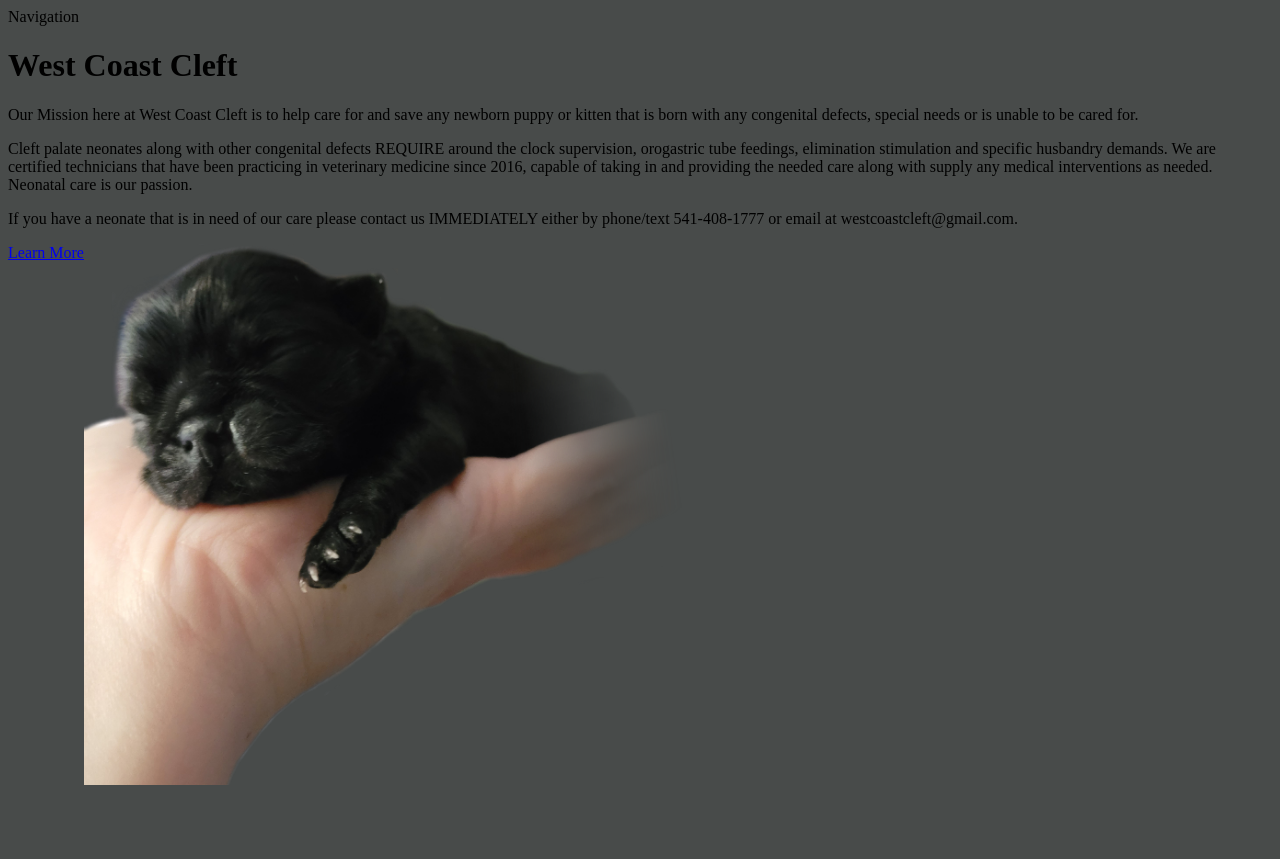
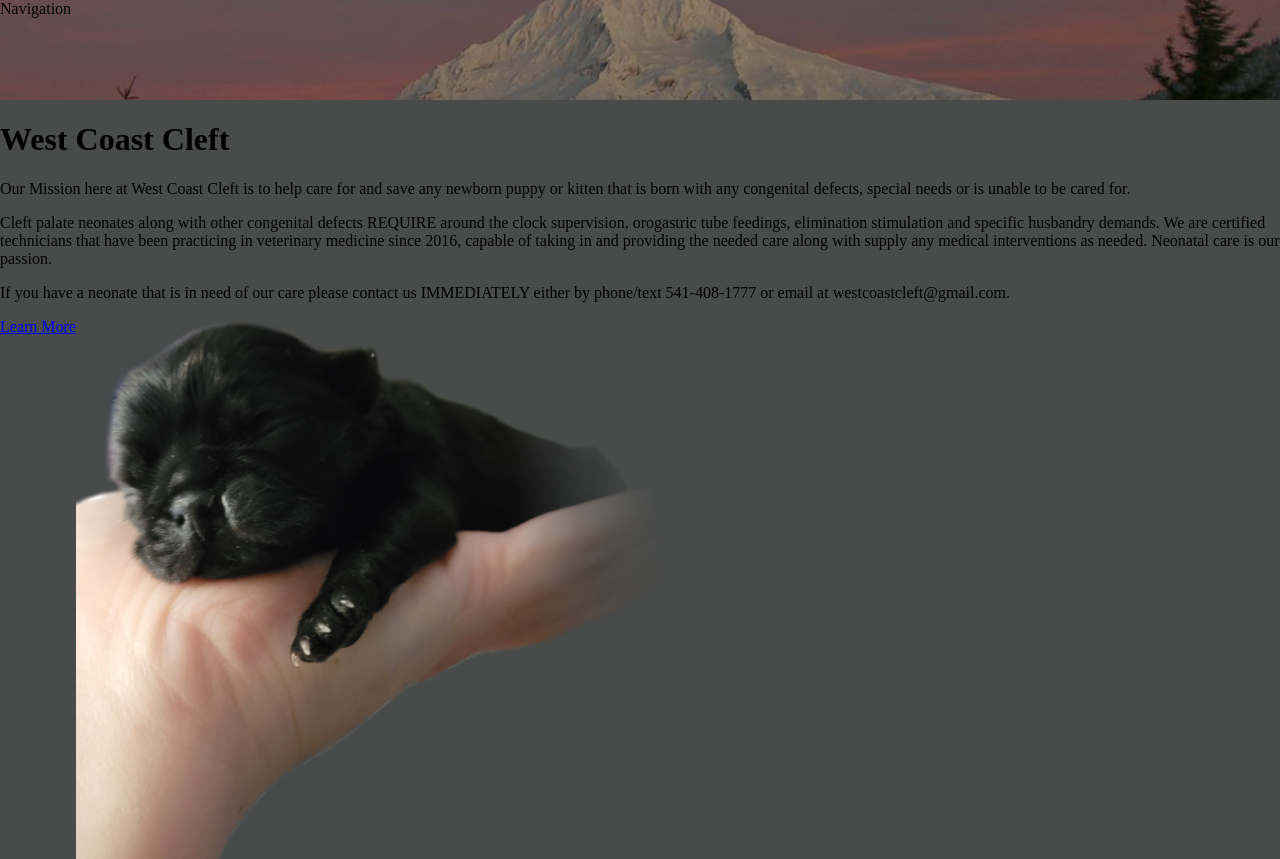
Before and after one commit to cburnjohnson/west-coast-cleft, a Gatsby site: page / in a window 1280 px wide. Before the commit the page ends 800 px from the top, so only its background shows below. Built offline with nearby package versions, Linux system fonts and the light colour scheme; Gatsby itself is replaced by a stand-in of ours.

Commit message:
navbar overlay

```diff
--- a/src/components/layout/Navbar.js
+++ b/src/components/layout/Navbar.js
@@ -1,7 +1,11 @@
 import React from 'react';
 
 function Navbar() {
-  return <div>Navigation</div>;
+  return (
+    <div className="navbar">
+      <div className="navbar-layer"></div>Navigation
+    </div>
+  );
 }
 
 export default Navbar;
--- a/src/styles/main.scss
+++ b/src/styles/main.scss
@@ -6,5 +6,25 @@
 
 // Base styling
 body {
+  margin: 0;
+  padding: 0;
+  box-sizing: border-box;
   background-color: $primary-bg;
 }
+
+// Navbar Styling
+.navbar {
+  min-height: 100px;
+  background: linear-gradient(0deg, #00000040, #00000040 100%),
+    url('../images/navbar-bg.png') no-repeat center center;
+  position: relative;
+}
+
+.navbar-layer {
+  background-color: #00000040;
+  position: absolute;
+  top: 0;
+  left: 0;
+  width: 100%;
+  height: 100%;
+}
```
Also changed, not shown: src/images/navbar-bg.png (added), src/styles/main.css, 1 other file.
